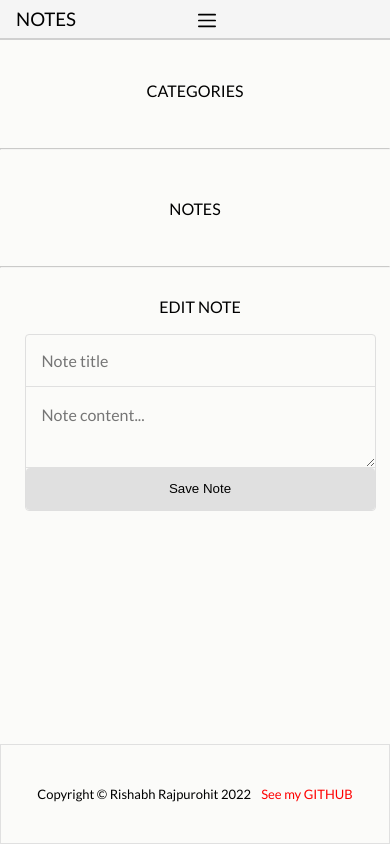
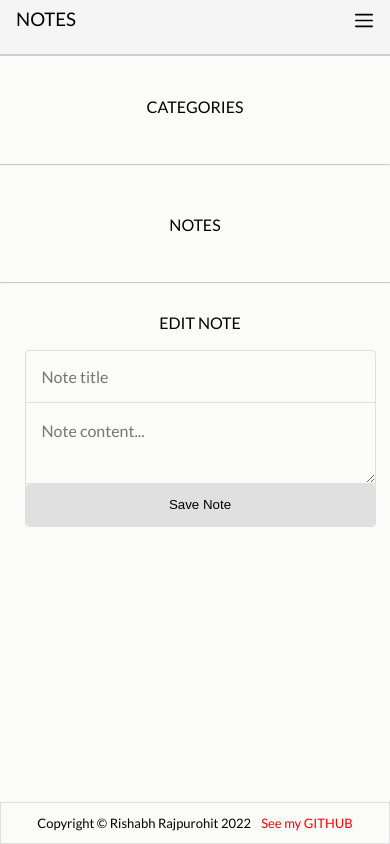
Before and after one commit to rishxbhhhh/odin-project-notepad, a website built with webpack: page dist/index.html in a window 390 px wide. Built offline with nearby package versions, Linux system fonts and the light colour scheme.

Commit message:
fixed navbar only webpack left now

```diff
--- a/dist/index.html
+++ b/dist/index.html
@@ -15,8 +15,10 @@
   <body>
     <div id="note-app">
       <header class="toolbox">
-        <h3 class="title">NOTES</h3>
+        <div class="header__layout">
+          <h3 class="title">NOTES</h3>
         <img src="menu-icon.svg" alt="open actions" id="menu"/>
+        </div>
         <div class="navbar" id="mynavbar">
 
           <form id="add-category-form" class="navitem">
@@ -125,9 +127,9 @@
           </form>
         </section>
       </main>
-      <section id="copyright">
+      <div id="copyright">
         Copyright &copy; Rishabh Rajpurohit 2022 <a href="https://www.github.com/rishxbhhhh/odin-project-notepad" class="github">See my GITHUB</a>
-      </section>
+      </div>
     </div>
     <script src="scripts/note.js"></script>
     <script src="scripts/note-dom-helper.js"></script>
--- a/dist/style.css
+++ b/dist/style.css
@@ -138,6 +138,13 @@ main {
 }
 
 /** Toolbox - START */
+
+.header__layout{
+    display: flex;
+    flex-direction: row;
+    justify-content: space-between;
+}
+
 .toolbox {
     height: 3em;
     display: flex;
@@ -396,6 +403,7 @@ button {
 #copyright{
     position: relative;
     bottom: 0;
+    height: 5vh;
     display: flex;
     flex-direction: row;
     justify-content: center;
@@ -458,6 +466,9 @@ button {
 
     .toolbox{
         height: fit-content;
+        display: flex;
+        flex-direction: column;
+
     }
 
     .toolbox__btn{
```
